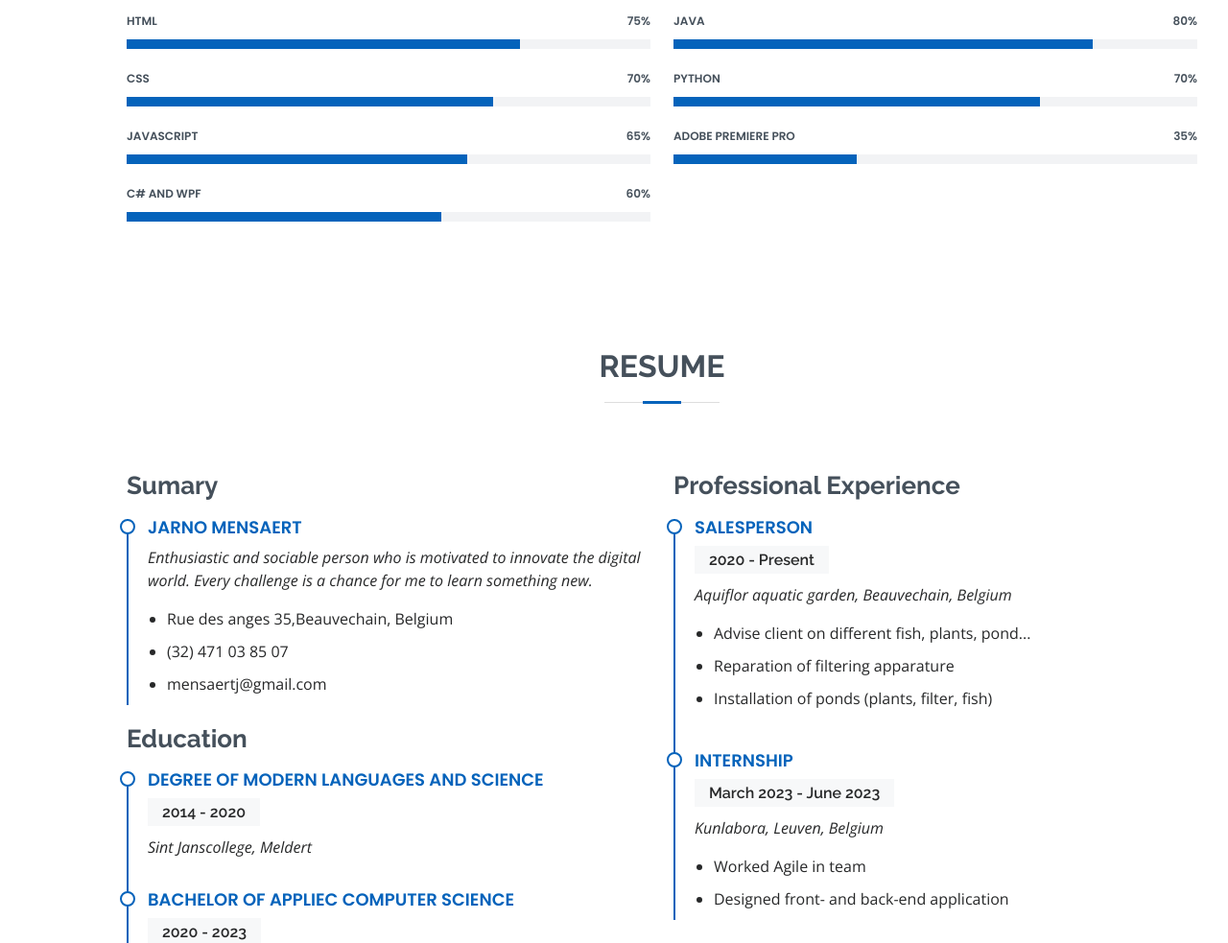
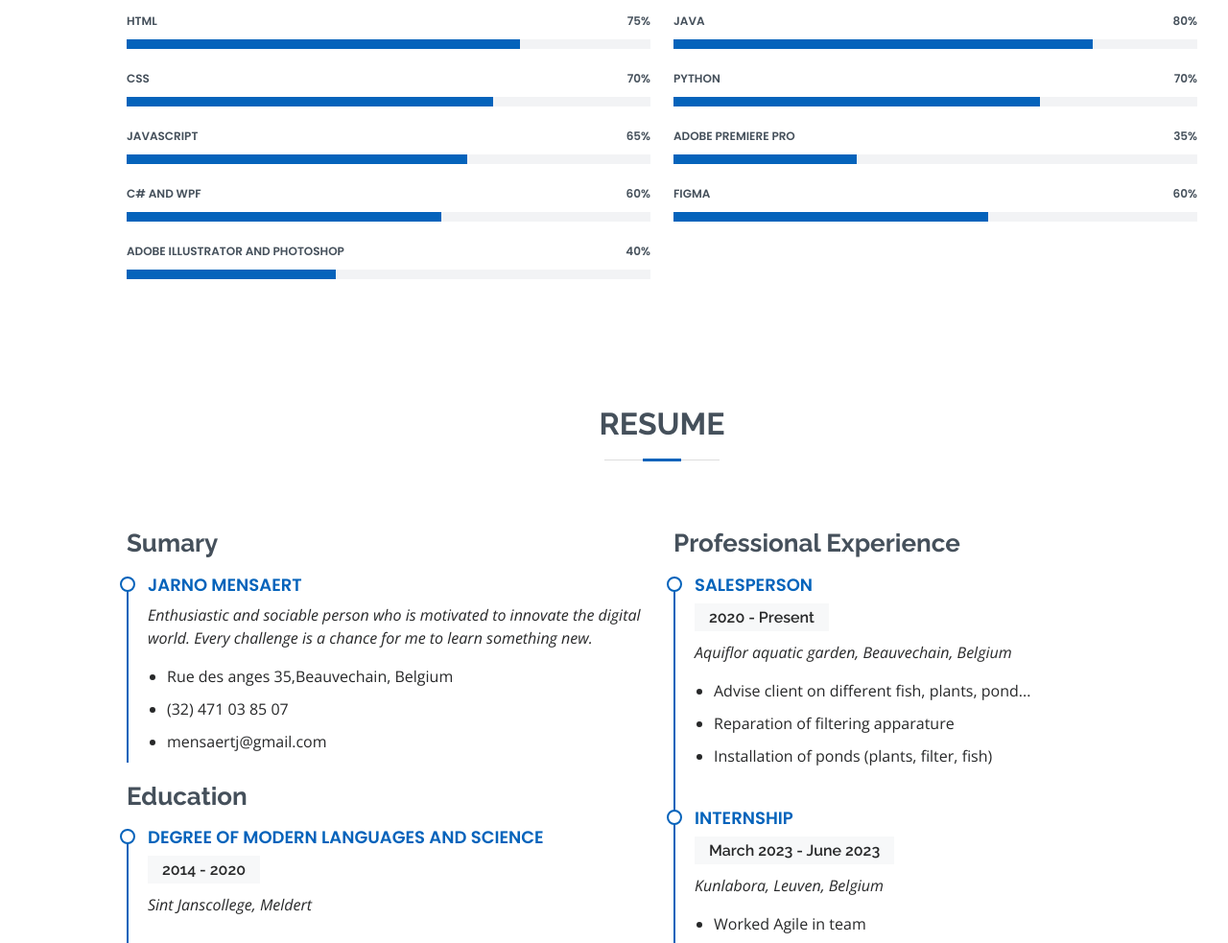
Before and after one commit to JarnoMensaert/JarnoMensaert.github.io, a plain HTML site: page index.html in a window 1280 px wide. Shown: the part 1661-2644 px from the top of the page at 96% size. Drawn offline with nearby package versions, Linux system fonts and the light colour scheme.

Commit message:
Skills added

```diff
--- a/index.html
+++ b/index.html
@@ -147,6 +147,13 @@
               </div>
             </div>
 
+            <div class="progress">
+              <span class="skill">Adobe Illustrator and Photoshop <i class="val">40%</i></span>
+              <div class="progress-bar-wrap">
+                <div class="progress-bar" role="progressbar" aria-valuenow="40" aria-valuemin="0" aria-valuemax="100"></div>
+              </div>
+            </div>
+
           </div>
 
           <div class="col-lg-6">
@@ -169,6 +176,13 @@
               <span class="skill">Adobe Premiere Pro <i class="val">35%</i></span>
               <div class="progress-bar-wrap">
                 <div class="progress-bar" role="progressbar" aria-valuenow="35" aria-valuemin="0" aria-valuemax="100"></div>
+              </div>
+            </div>
+
+            <div class="progress">
+              <span class="skill">Figma <i class="val">60%</i></span>
+              <div class="progress-bar-wrap">
+                <div class="progress-bar" role="progressbar" aria-valuenow="60" aria-valuemin="0" aria-valuemax="100"></div>
               </div>
             </div>
 
```
